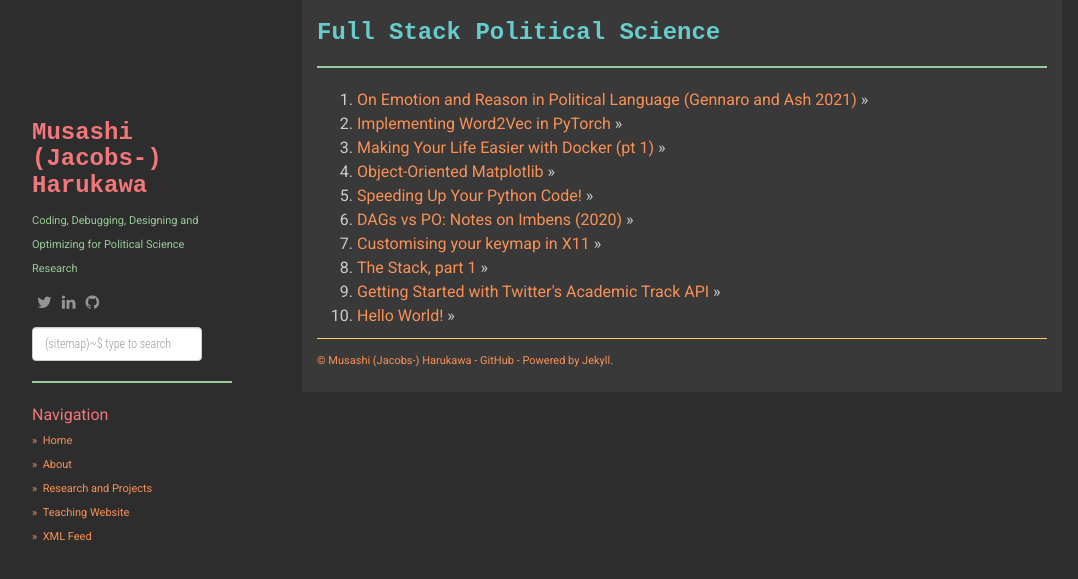
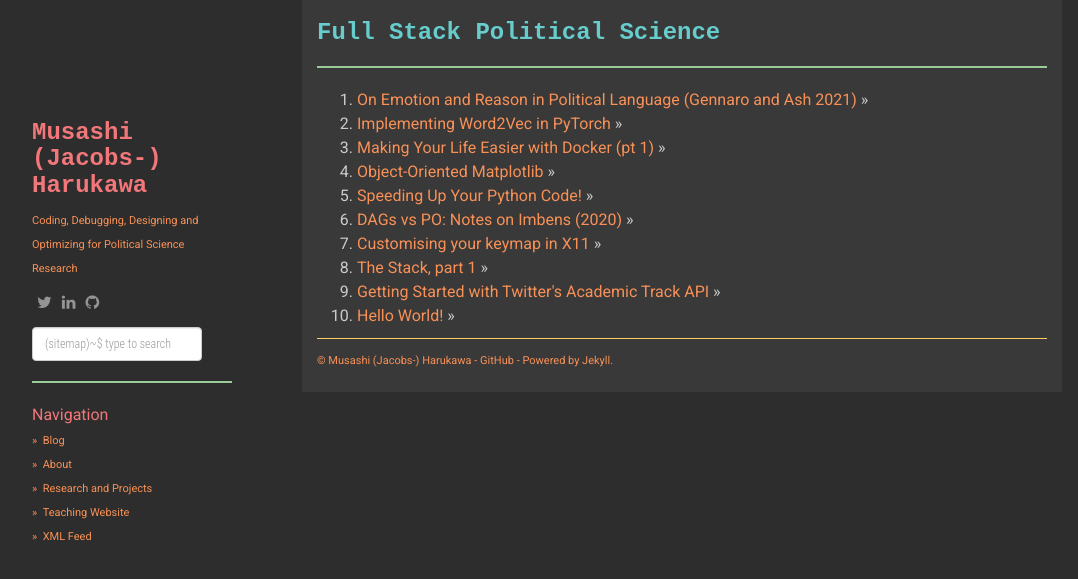
Before and after one commit to muhark/muhark.github.io, a Jekyll site: the page built from index.html, in a window 1280 px wide. Shown: the top 579 px of the page, without its empty margins (53-1131 px from the left). Built offline with Jekyll 4.4.1, drawn with Linux system fonts in a browser that asks for light colours; nearby versions of some CDN libraries; the list of posts is cut into pages by our own code.

Commit message:
Changing Home to Blog

```diff
--- a/_layouts/default.html
+++ b/_layouts/default.html
@@ -117,7 +117,7 @@ layout: compress
           <h1 class="author-name"><a href="/about/" style="color:#f2777a">{{ site.author }}</a></h1>
           {% if site.about %}
             <div class="profile-about">
-              {{ site.about }}
+              	<a href="/">{{ site.about }}</>
             </div>
           {% endif %}
           <div class="social">
@@ -134,7 +134,7 @@ layout: compress
           <hr />
           <ul class="sidebar-nav">
             <strong>Navigation</strong>
-            <li><a href="/">Home</a></li>
+            <li><a href="/">Blog</a></li>
             {% for i in site.urls %}
               <li><a class="about" href="{{ i.url }}">{{ i.text }}</a></li>
             {% endfor %}
```
